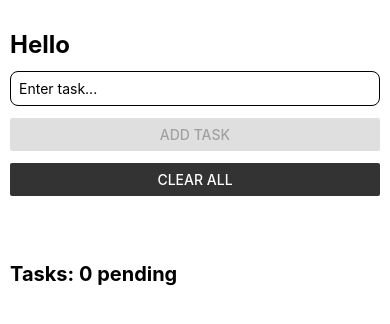
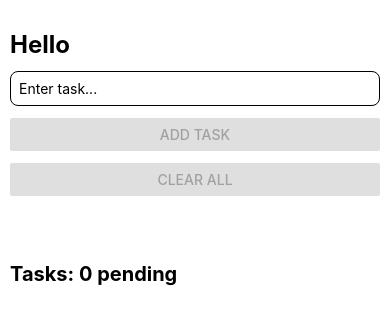
Before and after one commit to adithya-s-edstem/todo-test-react-native, a React Native app: screen / in a window 390 px wide. Shown: the top 324 px of the page. Built offline with nearby package versions, Linux system fonts and the light colour scheme.

Commit message:
Check length for clear all button disable condition

```diff
--- a/App.js
+++ b/App.js
@@ -58,7 +58,7 @@ export default function App() {
             onPress={clearTasks}
             title="Clear All"
             color="#333"
-            disabled={!tasksList}
+            disabled={!tasksList.length}
           />
         </View>
         <TasksList tasksList={tasksList} toggleTask={toggleTask} />
```
